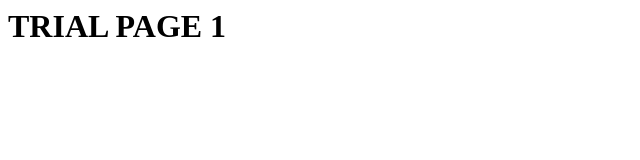
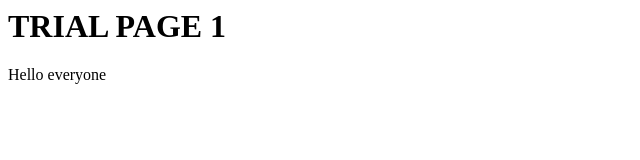
Before and after one commit to utkarshaC/trial, a plain HTML site: page a.html in a window 1280 px wide. Shown: the full height of the page, 0-640 px from the left. Drawn offline with Linux system fonts and the light colour scheme.

Commit message:
body added

```diff
--- a/a.html
+++ b/a.html
@@ -2,4 +2,7 @@
     <head>
         <h1>TRIAL PAGE 1</h1>
     </head>
+    <body>
+        <p> Hello everyone</p>
+    </body>
 </html>
```
